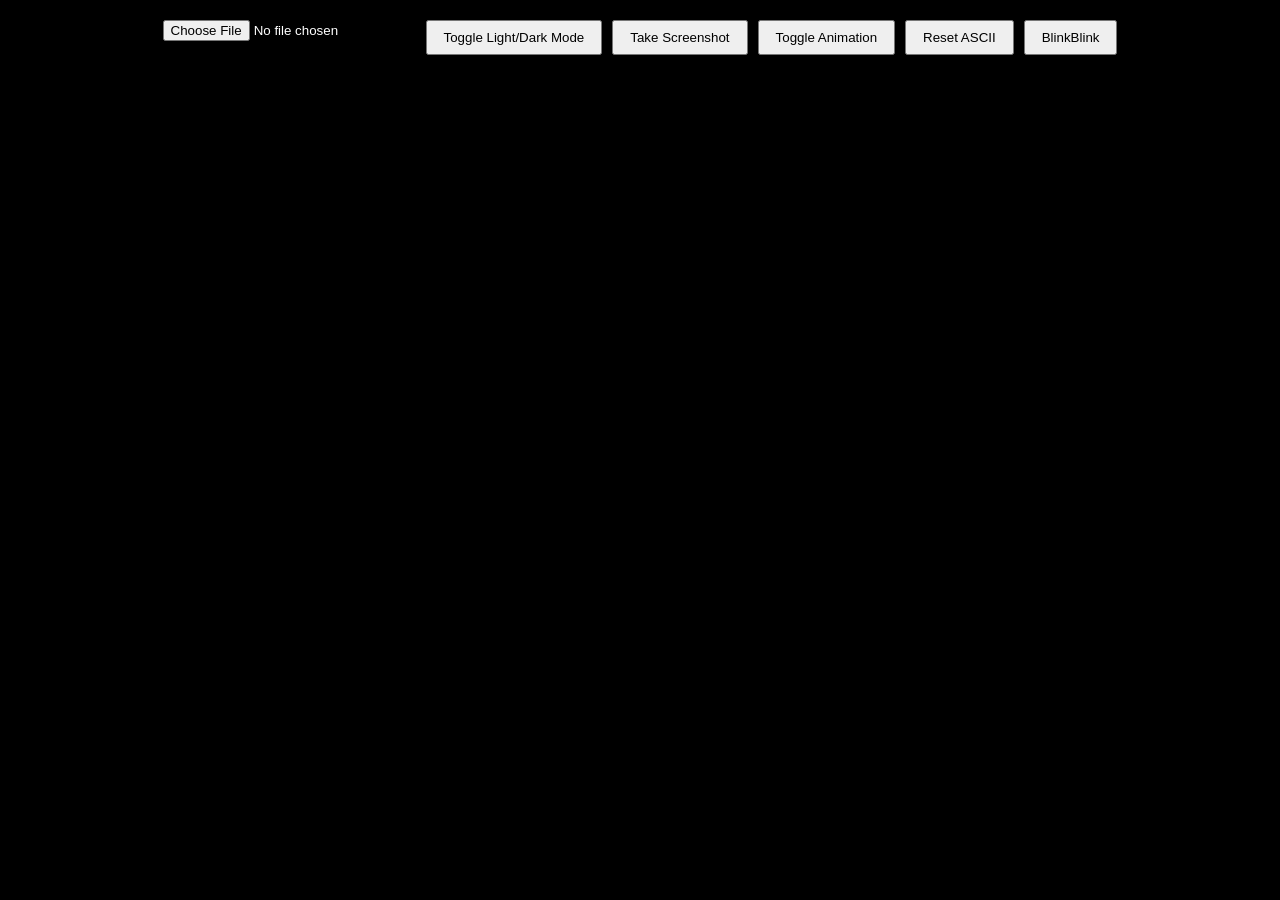
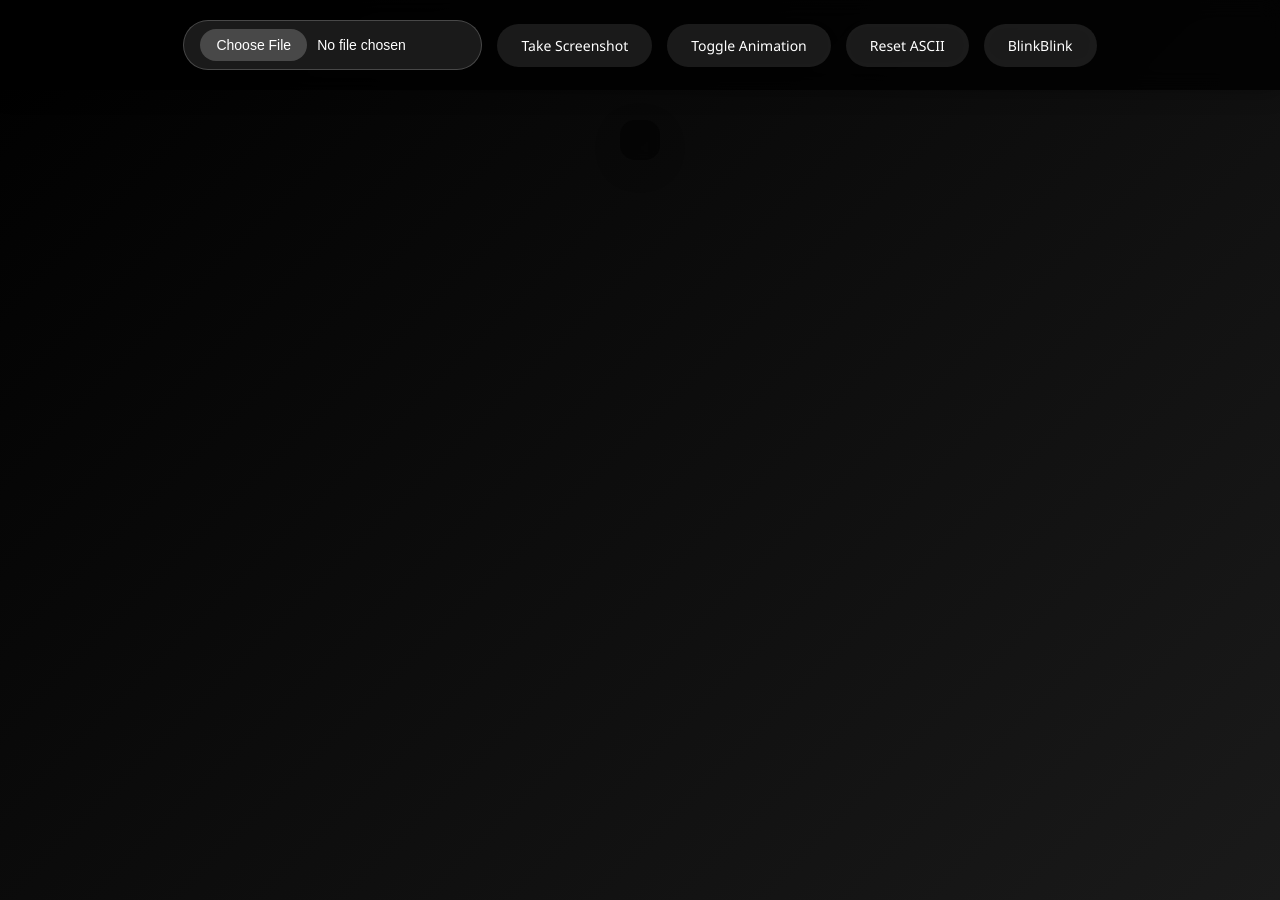
Before and after one commit to jackdlogan/ascii-art-generator, a website built with Vite: page index.html in a window 1280 px wide. Before the commit the page ends 800 px from the top, so only its background shows below. Built offline with nearby package versions, Linux system fonts and the light colour scheme.

Commit message:
Fixed screenshot functionality and removed light/dark mode

```diff
--- a/index.html
+++ b/index.html
@@ -9,36 +9,127 @@
             margin: 0;
             background-color: black;
             color: white;
-            font-family: Arial, sans-serif;
+            font-family: 'Segoe UI', Arial, sans-serif;
             display: flex;
             flex-direction: column;
             align-items: center;
             min-height: 100vh;
+            background: linear-gradient(135deg, #000000, #1a1a1a);
+            padding-top: 100px; /* Add space for fixed controls */
         }
 
         .controls {
-            margin: 20px;
+            position: fixed;
+            top: 0;
+            left: 0;
+            right: 0;
             display: flex;
-            gap: 10px;
-            flex-wrap: wrap;
+            gap: 15px;
             justify-content: center;
+            align-items: center;
+            padding: 20px;
+            background: rgba(0, 0, 0, 0.8);
+            backdrop-filter: blur(10px);
+            box-shadow: 0 2px 20px rgba(0, 0, 0, 0.3);
+            z-index: 1000;
         }
 
         button {
+            padding: 12px 24px;
+            border-radius: 25px;
+            border: none;
+            background: rgba(255, 255, 255, 0.1);
+            backdrop-filter: blur(10px);
+            color: white;
+            font-family: inherit;
+            font-size: 14px;
+            cursor: pointer;
+            box-shadow: 0 4px 15px rgba(0, 0, 0, 0.2);
+            transition: all 0.3s ease;
+            position: relative;
+            overflow: hidden;
+            white-space: nowrap;
+        }
+
+        button::before {
+            content: '';
+            position: absolute;
+            top: 0;
+            left: -100%;
+            width: 100%;
+            height: 100%;
+            background: linear-gradient(
+                120deg,
+                transparent,
+                rgba(255, 255, 255, 0.2),
+                transparent
+            );
+            transition: 0.5s;
+        }
+
+        button:hover {
+            transform: translateY(-2px);
+            box-shadow: 0 8px 20px rgba(0, 0, 0, 0.3);
+            background: rgba(255, 255, 255, 0.15);
+        }
+
+        button:hover::before {
+            left: 100%;
+        }
+
+        button:active {
+            transform: translateY(1px);
+        }
+
+        #file-selector {
             padding: 8px 16px;
+            border-radius: 25px;
+            background: rgba(255, 255, 255, 0.1);
+            backdrop-filter: blur(10px);
+            color: white;
+            border: 1px solid rgba(255, 255, 255, 0.2);
             cursor: pointer;
+            font-size: 14px;
+        }
+
+        #file-selector::-webkit-file-upload-button {
+            padding: 8px 16px;
+            border-radius: 20px;
+            border: none;
+            background: rgba(255, 255, 255, 0.2);
+            color: white;
+            font-family: inherit;
+            cursor: pointer;
+            margin-right: 10px;
+            transition: all 0.3s ease;
+            font-size: 14px;
+        }
+
+        #file-selector::-webkit-file-upload-button:hover {
+            background: rgba(255, 255, 255, 0.3);
         }
 
         #ascii-container {
             margin: 20px;
             text-align: center;
+            padding: 20px;
+            background: rgba(0, 0, 0, 0.5);
+            border-radius: 15px;
+            backdrop-filter: blur(5px);
+            box-shadow: 0 8px 32px rgba(0, 0, 0, 0.1);
+            max-width: 90vw;
+            overflow: auto;
+        }
+
+        /* Remove different sizes for visual consistency */
+        button, #file-selector, #file-selector::-webkit-file-upload-button {
+            font-size: 14px;
         }
     </style>
 </head>
 <body>
     <div class="controls">
         <input type="file" id="file-selector" accept="image/*">
-        <button id="lightDark">Toggle Light/Dark Mode</button>
         <button id="screenshotButton">Take Screenshot</button>
         <button id="animateButton">Toggle Animation</button>
         <button id="resetASCII">Reset ASCII</button>
--- a/script.js
+++ b/script.js
@@ -2,8 +2,6 @@ import html2canvas from 'html2canvas';
 
 let effect;
 let characters = '    .:-+o*=%S$#■90';
-let backgroundColor = 'black';
-let ASCIIColor = 'white';
 let animationId = null;
 const defaultCharacters = '   .:-+o*=%S$#■90';
 let characterMap = {};
@@ -76,7 +74,7 @@ function createAsciiArt(image) {
     canvas.height = CANVAS_SIZE;
 
     // Clear canvas with background color
-    ctx.fillStyle = backgroundColor;
+    ctx.fillStyle = 'black';
     ctx.fillRect(0, 0, CANVAS_SIZE, CANVAS_SIZE);
 
     // Calculate dimensions and position
@@ -140,7 +138,7 @@ function initialWaveAnimation(asciiArt) {
     ascii.style.lineHeight = '1';
     ascii.style.letterSpacing = '0px';
     ascii.style.fontSize = '8px';  // Smaller font size for better fit
-    ascii.style.color = ASCIIColor;
+    ascii.style.color = 'white';
     ascii.style.transform = 'scale(1)';  // Allow scaling if needed
     ascii.style.transformOrigin = 'center';
 
@@ -199,27 +197,14 @@ document.getElementById('file-selector').addEventListener('change', (event) => {
     }
 });
 
-// Light/Dark mode toggle
-document.getElementById('lightDark').addEventListener('click', () => {
-    const isDark = backgroundColor === 'black';
-    backgroundColor = isDark ? 'white' : 'black';
-    ASCIIColor = isDark ? 'black' : 'white';
-
-    document.body.style.backgroundColor = backgroundColor;
-    const ascii = document.querySelector('#ascii-container > div');
-    if (ascii) {
-        ascii.style.color = ASCIIColor;
-    }
-});
-
 // Screenshot functionality
 document.getElementById('screenshotButton').addEventListener('click', () => {
     const container = document.getElementById('ascii-container');
 
-    // Create a wrapper div with white background for PNG export
+    // Create a wrapper div with black background for PNG export
     const wrapper = document.createElement('div');
     wrapper.style.padding = '20px';
-    wrapper.style.backgroundColor = backgroundColor;
+    wrapper.style.backgroundColor = 'black';  // Fixed color instead of variable
     wrapper.style.display = 'inline-block';
 
     // Clone the ASCII art
@@ -232,7 +217,7 @@ document.getElementById('screenshotButton').addEventListener('click', () => {
     document.body.appendChild(wrapper);
 
     html2canvas(wrapper, {
-        backgroundColor: backgroundColor,
+        backgroundColor: 'black',  // Fixed color instead of variable
         scale: 2, // Increase resolution
         logging: false,
     }).then((canvas) => {
```
